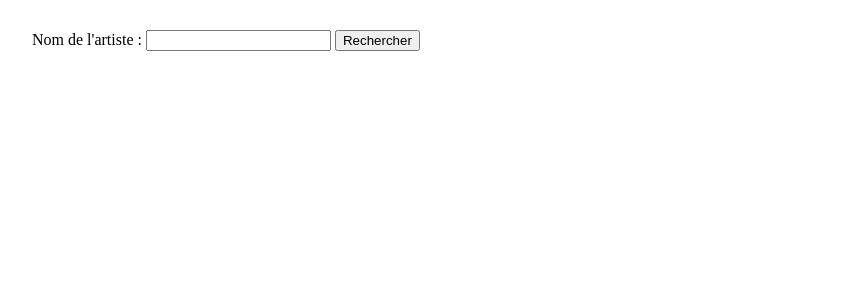
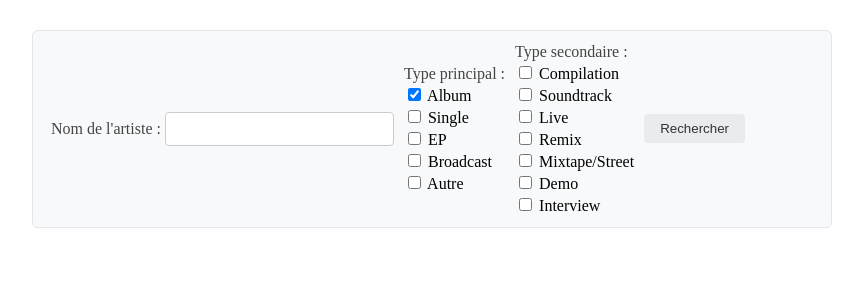
Before and after one commit to gwenoleR/LidSeek, a Flask app: page / in a window 1280 px wide. Shown: the part 108-408 px from the top of the page, without its empty margins (208-1071 px from the left). Run offline with Flask 3, Linux system fonts and the light colour scheme.

Commit message:
:sparkles: improve searching

```diff
--- a/app/templates/index.html
+++ b/app/templates/index.html
@@ -43,6 +43,37 @@
     .nav-link:hover {
       background-color: #f8f9fa;
     }
+    .search-form {
+      display: flex;
+      align-items: center;
+      gap: 10px;
+      margin-bottom: 30px;
+      background: #f8f9fa;
+      padding: 12px 18px;
+      border-radius: 6px;
+      border: 1px solid #e3e6ea;
+      box-shadow: 0 1px 2px rgba(0,0,0,0.02);
+    }
+    .search-form input[type="text"] {
+      padding: 7px 10px;
+      border: 1px solid #ccc;
+      border-radius: 4px;
+      font-size: 1em;
+      flex: 1;
+    }
+    .search-form button {
+      padding: 7px 16px;
+      border: none;
+      border-radius: 4px;
+      background: #e9ecef;
+      color: #333;
+      font-weight: 500;
+      cursor: pointer;
+      transition: background 0.2s;
+    }
+    .search-form button:hover {
+      background: #d4dae0;
+    }
   </style>
 </head>
 <body>
@@ -54,28 +85,55 @@
       </nav>
     </div>
 
-    <form action="/albums" method="get">
-      <label>Nom de l'artiste :
+    <form action="/albums" method="get" class="search-form">
+      <label style="margin: 0; font-weight: 500; color: #444;">Nom de l'artiste :
         <input type="text" name="artist" required>
       </label>
+      <div style="display: flex; flex-direction: column; gap: 2px;">
+        <span style="font-weight: 500; color: #444;">Type principal&nbsp;:</span>
+        <label><input type="checkbox" name="primary_type" value="album" checked> Album</label>
+        <label><input type="checkbox" name="primary_type" value="single"> Single</label>
+        <label><input type="checkbox" name="primary_type" value="ep"> EP</label>
+        <label><input type="checkbox" name="primary_type" value="broadcast"> Broadcast</label>
+        <label><input type="checkbox" name="primary_type" value="other"> Autre</label>
+      </div>
+      <div style="display: flex; flex-direction: column; gap: 2px;">
+        <span style="font-weight: 500; color: #444;">Type secondaire&nbsp;:</span>
+        <label><input type="checkbox" name="secondary_type" value="compilation"> Compilation</label>
+        <label><input type="checkbox" name="secondary_type" value="soundtrack"> Soundtrack</label>
+        <label><input type="checkbox" name="secondary_type" value="live"> Live</label>
+        <label><input type="checkbox" name="secondary_type" value="remix"> Remix</label>
+        <label><input type="checkbox" name="secondary_type" value="mixtape/street"> Mixtape/Street</label>
+        <label><input type="checkbox" name="secondary_type" value="demo"> Demo</label>
+        <label><input type="checkbox" name="secondary_type" value="interview"> Interview</label>
+      </div>
       <button type="submit">Rechercher</button>
     </form>
     {% if results %}
           <h2>Résultats pour {{ results.artist }}</h2>
           <div style="margin-bottom: 20px;">
-              <a href="/refresh/albums?artist={{ results.artist }}&artist_id={{ results.mbid }}"
-                 style="display: inline-block; padding: 5px 10px; background-color: #f8f9fa; border: 1px solid #dee2e6; border-radius: 4px; text-decoration: none; color: #333;">
-                  🔄 Rafraîchir les albums
-              </a>
+              <form id="refresh-form" method="get" action="/refresh/albums" style="display:inline;">
+                <input type="hidden" name="artist" value="{{ results.artist }}">
+                <input type="hidden" name="artist_id" value="{{ results.mbid }}">
+                {% for pt in request.args.getlist('primary_type') %}
+                  <input type="hidden" name="primary_type" value="{{ pt }}">
+                {% endfor %}
+                {% for st in request.args.getlist('secondary_type') %}
+                  <input type="hidden" name="secondary_type" value="{{ st }}">
+                {% endfor %}
+                <button type="submit" style="display: inline-block; padding: 5px 10px; background-color: #f8f9fa; border: 1px solid #dee2e6; border-radius: 4px; text-decoration: none; color: #333; cursor:pointer;">🔄 Rafraîchir les albums</button>
+              </form>
           </div>
-          <ul>
+          <ul style="list-style: none; padding: 0; margin: 0;">
           {% for album in results.albums %}
-              <li>
-                  <a href="/album/{{ album.id }}?artist_id={{ results.mbid }}" class="album-link">
-                      <strong>{{ album.title }}</strong> — {{ album.date or "Date inconnue" }}
-                      <span class="type-info">
-                          ({{ album.primary_type }}{% if album.secondary_types %}, {{ album.secondary_types|join(', ') }}{% endif %})
-                      </span>
+              <li style="margin-bottom: 10px;">
+                  <a href="/album/{{ album.id }}?artist_id={{ results.mbid }}" class="album-link" style="display: flex; align-items: center; border: 1px solid #eee; border-radius: 6px; padding: 10px; transition: box-shadow 0.2s; background: #fafbfc;">
+                      <div style="flex: 1;">
+                        <strong>{{ album.title }}</strong> — {{ album.date or "Date inconnue" }}
+                        <span class="type-info">
+                            ({{ album.primary_type }}{% if album.secondary_types %}, {{ album.secondary_types|join(', ') }}{% endif %})
+                        </span>
+                      </div>
                   </a>
               </li>
           {% endfor %}
--- a/app/utils/logger.py
+++ b/app/utils/logger.py
@@ -2,7 +2,7 @@ import logging
 import os
 from logging.handlers import RotatingFileHandler
 
-def setup_logger(name, log_file, level=logging.DEBUG):
+def setup_logger(name, log_file, level=logging.INFO):
     """Configure un logger avec rotation des fichiers"""
 
     # Créer le dossier logs s'il n'existe pas
```
Also changed, not shown: app/routes/album_routes.py (+7 -1 lines), app/services/musicbrainz.py (+37 -18 lines).
